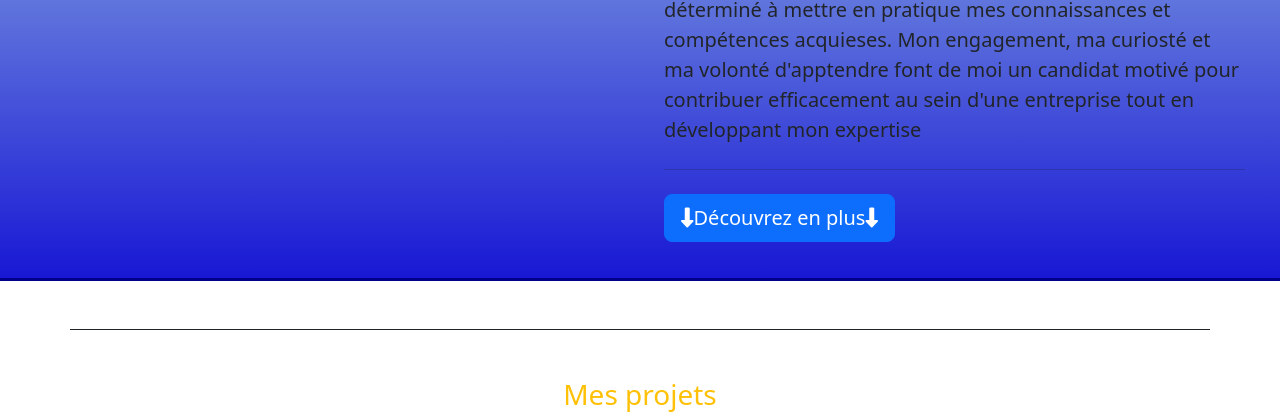
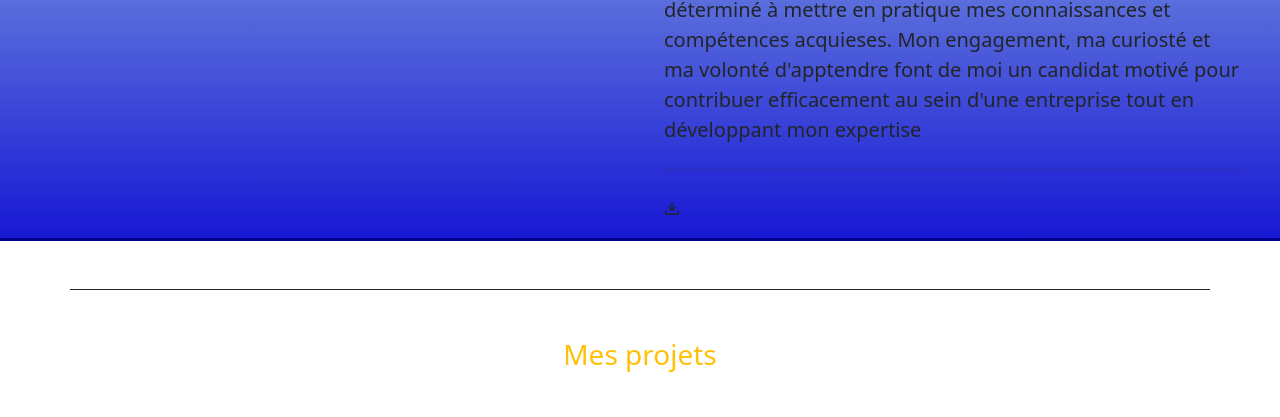
Before and after one commit to Lucas-Massako/portfolio, a plain HTML site: page index.html in a window 1280 px wide. Shown: the part 356-773 px from the top of the page. Drawn offline with nearby package versions, Linux system fonts and the light colour scheme; grey boxes are pictures that could not be loaded.

Commit message:
Update index.html

```diff
--- a/index.html
+++ b/index.html
@@ -67,9 +67,7 @@
         <hr class="my-4">
 
 
-        <p class="lead">
-       <a class="btn btn-primary btn-lg" href="https://github.com/Lucas-Massako/portfolio/blob/master/cv-lucas-massako%20(1).pdf" download="CV ESTIAM" role="button"><i class="fa-solid fa-down-long"></i>Découvrez en plus<i class="fa-solid fa-down-long"></i></a>
-        </p>
+       <svg aria-hidden="true" focusable="false" role="img" class="octicon octicon-download" viewBox="0 0 16 16" width="16" height="16" fill="currentColor" style="display: inline-block; user-select: none; vertical-align: text-bottom; overflow: visible;"><path d="M2.75 14A1.75 1.75 0 0 1 1 12.25v-2.5a.75.75 0 0 1 1.5 0v2.5c0 .138.112.25.25.25h10.5a.25.25 0 0 0 .25-.25v-2.5a.75.75 0 0 1 1.5 0v2.5A1.75 1.75 0 0 1 13.25 14Z"></path><path d="M7.25 7.689V2a.75.75 0 0 1 1.5 0v5.689l1.97-1.969a.749.749 0 1 1 1.06 1.06l-3.25 3.25a.749.749 0 0 1-1.06 0L4.22 6.78a.749.749 0 1 1 1.06-1.06l1.97 1.969Z"></path></svg>
         </div>
         </div>
         </div>
```
